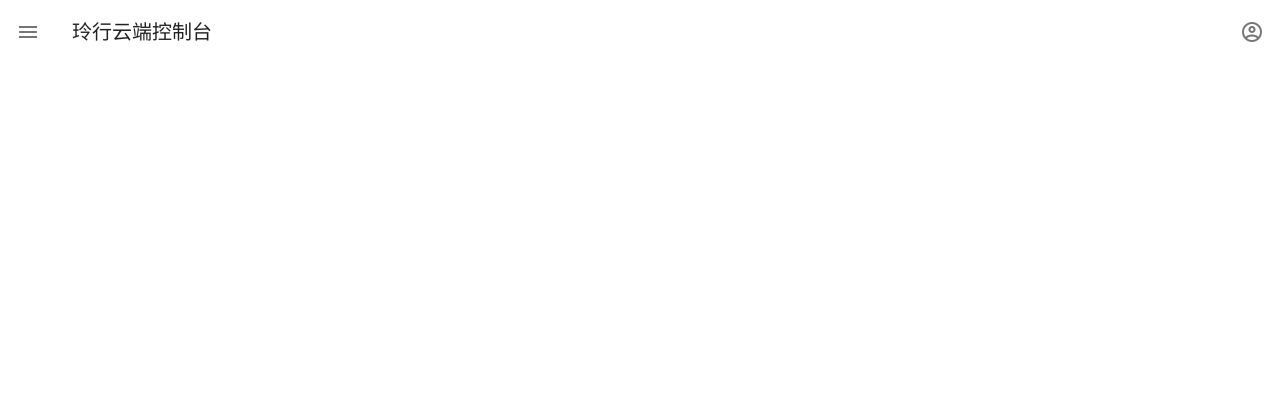
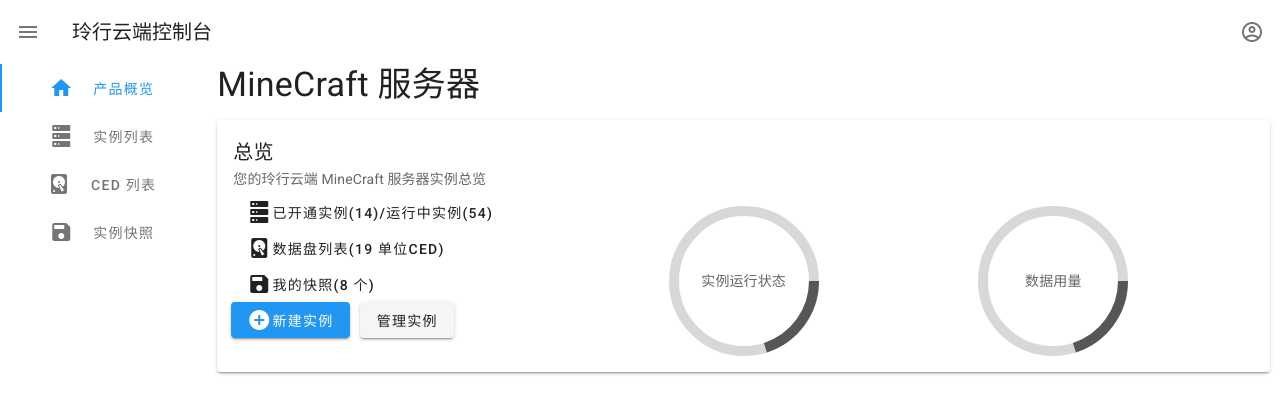
Before and after one commit to Incloudify/consolify-frontend, a Nuxt app: page /mcs/overview in a window 1280 px wide. Before the commit this address had no page. Shown: the top 414 px of the page. Built offline with nearby package versions, Linux system fonts and the light colour scheme.

Commit message:
Fix a router problem

```diff
--- a/layouts/mcs.vue
+++ b/layouts/mcs.vue
@@ -3,13 +3,12 @@
   <v-app>
     <AppBar />
     <v-main>
-      <v-container>
       <v-row>
-          <v-col sm="2">
+        <v-col sm="1" lg="2">
           <!-- 概览导航头部 开始 -->
-            <v-tabs vertical optional>
+          <v-tabs class="list-tab" vertical optional>
             <v-tab
-                to="/mcs"
+              to="/mcs/overview"
             >
               <v-icon>mdi-home</v-icon>
               产品概览
@@ -34,11 +33,10 @@
             </v-tab>
           </v-tabs>
         </v-col>
-          <v-col>
+        <v-col class="main-col">
           <Nuxt />
         </v-col>
       </v-row>
-      </v-container>
     </v-main>
   </v-app>
 </template>
@@ -51,3 +49,11 @@
   }
 }
 </script>
+<style>
+.main-col{
+  margin-right: 20px !important;
+}
+.list-tab .v-icon{
+  margin-right: 20px;
+}
+</style>
--- a/pages/mcs/index.vue
+++ b/pages/mcs/index.vue
@@ -1,81 +1,6 @@
 <template>
   <div>
-    <p class="display-1 text--primary">
-      MineCraft 服务器
-    </p>
-    <!-- 总览卡片 开始 -->
-    <v-card>
-      <v-card-title>
-        <span>
-          总览
-        </span>
-      </v-card-title>
-      <v-card-subtitle>
-        <span>
-          您的玲行云端 MineCraft 服务器实例总览
-        </span>
-      </v-card-subtitle>
-      <v-card-text>
-        <v-row>
-          <!-- 卡片左列 -->
-          <v-col
-            cols="5"
-          >
-            <v-row>
-              <v-btn text>
-                <v-icon>
-                  mdi-server
-                </v-icon>
-                已开通实例({{ OwnedProductsMessage }})/运行中实例({{ OwnedProductsRunningMessage }})
-              </v-btn>
-            </v-row>
-            <v-row>
-              <v-btn text>
-                <v-icon>
-                  mdi-harddisk
-                </v-icon>
-                数据盘列表({{ OwnedDisksMessage }} 单位CED)
-              </v-btn>
-            </v-row>
-            <v-row>
-              <v-btn text>
-                <v-icon>
-                  mdi-content-save
-                </v-icon>
-                我的快照({{ OwnedSnapshotMessage }} 个)
-              </v-btn>
-            </v-row>
-            <v-row>
-              <v-btn color="primary">
-                <v-icon>
-                  mdi-plus-circle
-                </v-icon>
-                新建实例
-              </v-btn>
-              <v-btn>
-                管理实例
-              </v-btn>
-            </v-row>
-          </v-col>
-          <!-- 卡片右列 -->
-          <v-col>
-            <v-row>
-              <v-col>
-                <v-progress-circular value="20" size="150" width="10">
-                  实例运行状态
-                </v-progress-circular>
-              </v-col>
-              <v-col>
-                <v-progress-circular value="20" size="150" width="10">
-                  数据用量
-                </v-progress-circular>
-              </v-col>
-            </v-row>
-          </v-col>
-        </v-row>
-      </v-card-text>
-    </v-card>
-    <!-- 总览卡片 结束 -->
+
   </div>
 </template>
 
@@ -91,6 +16,9 @@
   }),
   head: () => ({
     title: '概览 - MineCraft 服务器'
-  })
+  }),
+  mounted () {
+    window.location.replace('/mcs/overview')
+  }
 }
 </script>
--- /dev/null
+++ b/pages/mcs/overview.vue
@@ -0,0 +1,96 @@
+<template>
+  <div>
+    <p class="display-1 text--primary">
+      MineCraft 服务器
+    </p>
+    <!-- 总览卡片 开始 -->
+    <v-card>
+      <v-card-title>
+        <span>
+          总览
+        </span>
+      </v-card-title>
+      <v-card-subtitle>
+        <span>
+          您的玲行云端 MineCraft 服务器实例总览
+        </span>
+      </v-card-subtitle>
+      <v-card-text>
+        <v-row>
+          <!-- 卡片左列 -->
+          <v-col
+            cols="5"
+          >
+            <v-row>
+              <v-btn text>
+                <v-icon>
+                  mdi-server
+                </v-icon>
+                已开通实例({{ OwnedProductsMessage }})/运行中实例({{ OwnedProductsRunningMessage }})
+              </v-btn>
+            </v-row>
+            <v-row>
+              <v-btn text>
+                <v-icon>
+                  mdi-harddisk
+                </v-icon>
+                数据盘列表({{ OwnedDisksMessage }} 单位CED)
+              </v-btn>
+            </v-row>
+            <v-row>
+              <v-btn text>
+                <v-icon>
+                  mdi-content-save
+                </v-icon>
+                我的快照({{ OwnedSnapshotMessage }} 个)
+              </v-btn>
+            </v-row>
+            <v-row>
+              <v-btn color="primary">
+                <v-icon>
+                  mdi-plus-circle
+                </v-icon>
+                新建实例
+              </v-btn>
+              <v-btn>
+                管理实例
+              </v-btn>
+            </v-row>
+          </v-col>
+          <!-- 卡片右列 -->
+          <v-col>
+            <v-row>
+              <v-col>
+                <v-progress-circular value="20" size="150" width="10">
+                  实例运行状态
+                </v-progress-circular>
+              </v-col>
+              <v-col>
+                <v-progress-circular value="20" size="150" width="10">
+                  数据用量
+                </v-progress-circular>
+              </v-col>
+            </v-row>
+          </v-col>
+        </v-row>
+      </v-card-text>
+    </v-card>
+    <!-- 总览卡片 结束 -->
+  </div>
+</template>
+
+<script>
+export default {
+  name: 'MCSMOverview',
+  layout: 'mcs',
+  data: () => ({
+    OwnedProductsMessage: '14',
+    OwnedProductsRunningMessage: '54',
+    OwnedDisksMessage: '19',
+    OwnedSnapshotMessage: '8'
+  }),
+  head: () => ({
+    title: '概览 - MineCraft 服务器'
+  })
+}
+</script>
```
Lines whose indentation alone changed are shown as unchanged.
